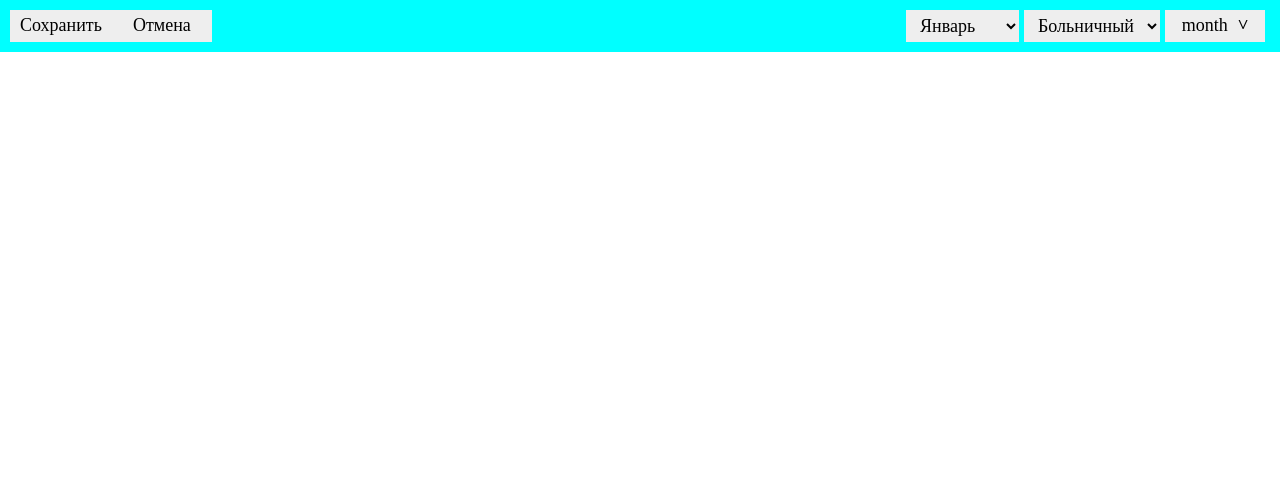
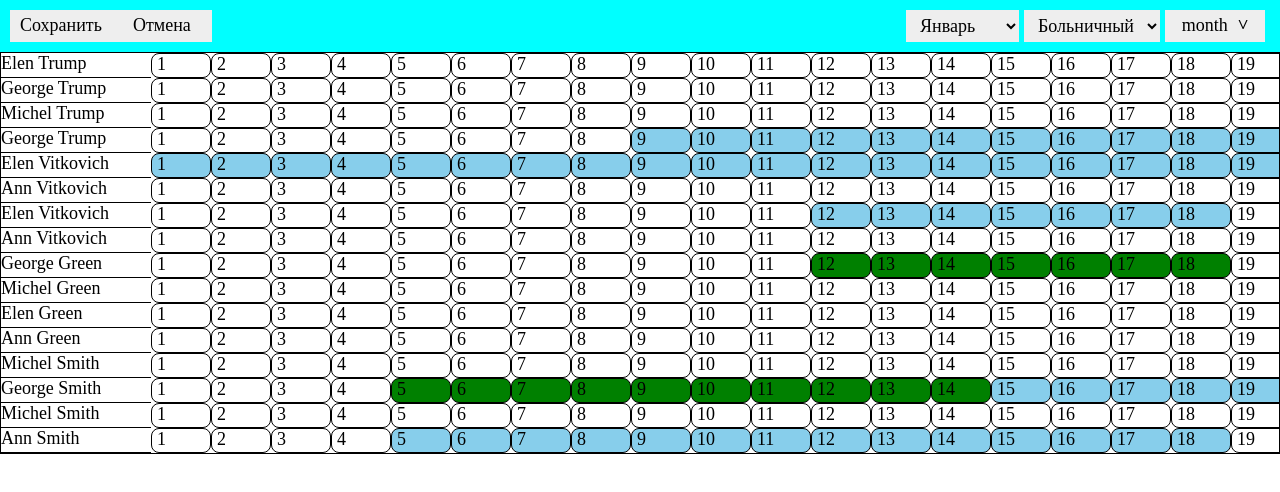
Before and after one commit to treblestock/train_vacation_schedule, a Vue app: page / in a window 1280 px wide. Shown: the top 492 px of the page. Built offline with nearby package versions, Linux system fonts and the light colour scheme.

Commit message:
Made the main part of the table: rendering table from data and filter queries. Without option of modifiing data by user

```diff
--- a/package.json
+++ b/package.json
@@ -1,5 +1,5 @@
 {
-  "name": "vacation-and-illnes-schedule",
+  "name": "vacation-and-illness-schedule",
   "version": "0.1.0",
   "private": true,
   "scripts": {
--- a/src/App.vue
+++ b/src/App.vue
@@ -1,7 +1,13 @@
 <template>
   <app-header
+    @on-queries-changed='onQueriesChanged'
   ></app-header>
-  <app-table></app-table>
+  <app-table
+    :records='formatedWorkersRecords'
+    :searchQueries='searchQueries'
+    @on-ceil-clicked='onCeilCliked'
+  ></app-table>
+
 </template>
 
 <script>
@@ -11,9 +17,12 @@ import AppTable from '@/components/app-table.vue'
 // Directives
 import relativePosition from '@/components/directives/relativePosition.js'
 import translate from '@/components/directives/translate.js'
+
 // Database
 import {workersRecords} from '@/database/index.js'
 
+// Helpers
+import {toDateArray} from '@/helpers/date.js'
 
 export default {
   components: {
@@ -27,13 +36,34 @@ export default {
   data() {
     return {
       workersRecords,
+      searchQueries: {
+        month: 'january',
+        type: 'vacation',
+      },
     }
   },
   methods: {
-
+    onCeilCliked(dateData) {
+      this.modifyDate(dateData)
+    },
+    modifyDate({workerId, dateStamp}) {
+      const workerRecrord = this.workersRecords.find(workerRecrord => workerRecrord._id == workerId)
+      // console.log(workerRecrord)
+    },
+    onQueriesChanged(newQueries) {
+      this.searchQueries = newQueries
+    }
+  },
+  computed: {
+    formatedWorkersRecords() {
+      for (const workerRecord of this.workersRecords) {
+        workerRecord.periods = workerRecord.periods.map(period => toDateArray(period, workerRecord._id) )
+        workerRecord.periods = workerRecord.periods.flat()
+      }
+      return this.workersRecords
+    },
   },
   mounted() {
-
   }
 }
 </script>
--- a/src/components/app-header.vue
+++ b/src/components/app-header.vue
@@ -5,7 +5,10 @@
       <button class="btn__reset">Отмена</button>
     </div>
 
-    <table-sort-filter></table-sort-filter>
+    <table-sort-filter
+      @on-month-query='onSelectedMonth'
+      @on-type-query='onSelectedPeriodType'
+    ></table-sort-filter>
   </header>
 </template>
 
@@ -23,6 +26,24 @@ export default {
       type: Object,
     },
   },
+  data() {
+    return {
+      searchQueries: {
+        month: 'january',
+        type: 'vacation',
+      },
+    }
+  },
+  methods: {
+    onSelectedMonth(monthSelected) {
+      this.searchQueries.month = monthSelected
+      this.$emit('onQueriesChanged', this.searchQueries)
+    },
+    onSelectedPeriodType(typeSelected) {
+      this.searchQueries.type = typeSelected
+      this.$emit('onQueriesChanged', this.searchQueries)
+    },
+  },
 }
 </script>
 
--- a/src/components/app-table.vue
+++ b/src/components/app-table.vue
@@ -1,15 +1,70 @@
 <template>
+  <div class="table">
 
+    <div class="table__body">
+      <table-row
+        v-for="record in recordsFilteredWorkers" :key="record"
+        :datesInMonth='datesInMonth'
+        :workerId='record._id'
+        :recordHeader='record.name'
+        :workerDates='record.periods'
+        :searchQueries='searchQueries'
+
+        @mousedown='onCeilCliked'
+      ></table-row>
+    </div>
+  </div>
 </template>
 
 <script>
+    // <header-row
+    //   :recordHeader='"Рабочие / " + searchQueries.month + ":"'
+    //   :workerId='1'
+    //   :periods=''
+    //   :searchQueries='searchQueries'
+    // ></header-row>
+import HeaderRow from '@/components/header-row.vue'
+import TableRow from '@/components/table-row.vue'
+import {monthNumber, getMonthDates} from '@/helpers/date.js'
+
 export default {
+  components: {
+    HeaderRow,
+    TableRow,
+  },
   props: {
-
+    records: {
+      type: Object,
+    },
+    searchQueries: {
+      type: Object,
+    },
   },
+  computed: {
+    recordsFilteredWorkers() {
+      const workerQuery = this.searchQueries.workersQuery
+      if(!workerQuery) this.records
+      return this.records
+    },
+    datesInMonth() {
+      return getMonthDates(monthNumber[this.searchQueries.month] )
+    },
+  },
+  methods: {
+    onCeilCliked(evnt) {
+      const [workerId, dateDateStamp] = event.target.id.split(' ')
+      this.$emit('onCeilClicked', {workerId, dateDateStamp,})
+    },
+  },
+  mounted() {
+  }
 }
 </script>
 
 <style scoped>
 
+.table {
+  border: 1px solid #000;
+  overflow: auto;
+}
 </style>
--- /dev/null
+++ b/src/components/header-row.vue
@@ -0,0 +1,40 @@
+<template>
+   <div class="header-row">
+    <table-row
+      :recordHeader='recordHeader'
+      :workerId='workerId'
+      :periods='periods'
+      :searchQueries='searchQueries'
+    ></table-row>
+  </div>
+</template>
+
+<script>
+import TableRow from '@/components/table-row.vue'
+
+export default {
+  components: {
+    TableRow,
+  },
+  props: {
+    recordHeader: {
+      type: String,
+    },
+    workerId: {
+      type: Number,
+    },
+    periods: {
+      type: Array,
+    },
+    searchQueries: {
+      type: Object,
+    },
+  },
+}
+</script>
+
+<style scoped>
+.header-row {
+  font-weight: 700;
+}
+</style>
--- /dev/null
+++ b/src/components/table-ceil.vue
@@ -0,0 +1,41 @@
+<template>
+   <div class="ceil"
+    :style='{backgroundColor: currentColor}'>
+    <slot></slot>
+   </div>
+</template>
+
+<script>
+export default {
+  props: {
+    date: {
+      type: Date
+    },
+    dateType: {
+      type: String,
+    },
+    workerId: {
+      type: Number || String,
+    }
+  },
+  computed: {
+    currentColor() {
+      return this.dateType === 'vacation' ? 'green' :
+        this.dateType === 'illness' ? 'skyblue' :
+        this.dateType === 'marked' ? '#eee' : 'none'
+    }
+  }
+}
+</script>
+
+<style scoped>
+
+.ceil {
+  border-radius: 8px;
+  width: 60px;
+  height: 100%;
+  border: 1px solid #000;
+
+  padding: 0 5px;
+}
+</style>
--- /dev/null
+++ b/src/components/table-row.vue
@@ -0,0 +1,91 @@
+<template>
+   <div class="table__row">
+    <div class="row__header" :id='workerId'>{{recordHeader}}</div>
+    <div class="row__body">
+      <table-ceil
+        v-for="date in datesInMonth" :key="date"
+        :date='date'
+        :dateType="findDateRecord(date, workerId)?.dateType"
+        :workerId='workerId'
+
+        :id='`${workerId} ${date.getTime()}`'
+      >{{date.getDate()}}</table-ceil>
+    </div>
+   </div>
+</template>
+
+<script>
+import TableCeil from '@/components/table-ceil.vue'
+
+// Helpers
+import {toDateArray, monthNumber} from '@/helpers/date.js'
+
+export default {
+  components: {
+    TableCeil,
+  },
+  props: {
+    datesInMonth: {
+      type: Array,
+    },
+    recordHeader: {
+      type: String,
+    },
+    workerId: {
+      type: Number,
+    },
+    workerDates: {
+      type: Array,
+    },
+    searchQueries: {
+      type: Object,
+    },
+  },
+  data() {
+    return {
+      month: this.searchQueries.month,
+      type: this.searchQueries.type,
+
+      periodDate: {},
+    }
+  },
+  methods: {
+    toDateArray,
+    findDateRecord(dateInMonth, workerId) {
+      return this.workerDates.find(dateRecord => dateRecord.date.getTime() === dateInMonth.getTime() &&
+       dateRecord.workerId === workerId)
+    }
+  },
+  computed: {
+    periodsFilteredMonth() {
+      console.log('here')
+      if(!this.month) this.workerDates
+      const requiredMonth = this.month
+      const requiredMonthNumber = monthNumber[requiredMonth]
+
+      return this.workerDates.filter(dateObj => dateObj.date.getMonth() == requiredMonthNumber)
+    },
+  },
+  mounted() {
+  }
+}
+</script>
+
+<style scoped>
+.table__row {
+  display: flex;
+  height: 25px;
+}
+.row__header {
+  flex: 0 0 150px;
+  border-bottom: 1px solid #000;
+}
+
+.row__body {
+  display: flex;
+  height: 100%;
+}
+.row__body>* {
+
+}
+</style>
--- a/src/components/table-sort-filter.vue
+++ b/src/components/table-sort-filter.vue
@@ -3,24 +3,22 @@
     <app-select
       selectName="month"
       :options='months'
-      @change='onSelectMonth'
+      @change='onSelectedMonth'
       ></app-select>
     <app-select
       selectName="periodType"
       :options='periodTypes'
-      @change='onSelectPeriodType'
+      @change='onSelectedPeriodType'
       ></app-select>
     <multiple-select
       selectName="month"
       :options='months'
       :columns='3'
-      @change='onSelectMonth'
     ></multiple-select>
   </form>
 </template>
 
 <script>
-// import {months} from '@/database/index.js' // local component database query
 
 
 export default {
@@ -37,20 +35,13 @@ export default {
     }
   },
   methods: {
-    onSelectMonth() {
-      // filler
-      const select = event.target
-      const selectedMonthValue = select.selectedOptions[0].value
-      const selectedMonthRu = select.selectedOptions[0].text
-      const selectedMonthInd = select.selectedOptions[0].index
-      console.log(selectedMonthInd, selectedMonthValue, selectedMonthRu)
+    onSelectedMonth() {
+      const selectedMonth = event.target.selectedOptions[0].value
+      this.$emit('onMonthQuery', selectedMonth)
     },
-    onSelectPeriodType() {
-      // filler
-      const select = event.target
-      const selectedPeriodType = select.value
-      const selectedPeriodTypeRu = select.selectedOptions[0].text
-      console.log(selectedPeriodTypeRu)
+    onSelectedPeriodType() {
+      const selectedPeriodType = event.target.selectedOptions[0].value
+      this.$emit('onTypeQuery', selectedPeriodType)
     },
   },
   mounted() {
--- a/src/database/modules/mockData/constants.js
+++ b/src/database/modules/mockData/constants.js
@@ -2,24 +2,24 @@
 // const WORKER_SECOND_NAMES = ["Trump", "Vitkovich", "Green", "Smith"]
 
 const WORKER_NAMES = [
-  'Elen Ann',
-  'George George',
-  'Michel Michel',
-  'George Ann',
-  'Elen George',
-  'Ann Elen',
-  'Elen Michel',
-  'Ann Ann',
-  'George Michel',
-  'Michel George',
-  'Elen Elen',
-  'Ann George',
-  'Michel Ann',
-  'George Elen',
-  'Michel Elen',
-  'Ann Michel',
+  'Elen Trump',
+  'George Trump',
+  'Michel Trump',
+  'George Trump',
+  'Elen Vitkovich',
+  'Ann Vitkovich',
+  'Elen Vitkovich',
+  'Ann Vitkovich',
+  'George Green',
+  'Michel Green',
+  'Elen Green',
+  'Ann Green',
+  'Michel Smith',
+  'George Smith',
+  'Michel Smith',
+  'Ann Smith',
 ]
-const PERIOD_TYPES = ["vacation", "illnes"]
+const PERIOD_TYPES = ["vacation", "illness"]
 const PERIOD_DATES = [
   '11.4-21.4',   '11.4-21.4',   '7.11-20.11',  '25.8-3.9',   '20.8-24.8',
   '26.5-6.6',    '14.10-16.10', '23.9-6.10',   '15.4-24.4',  '5.6-13.6',
--- a/src/database/modules/mockData/workersData.js
+++ b/src/database/modules/mockData/workersData.js
@@ -6,7 +6,7 @@ const getRandom = (from = 0, to) => from + Math.floor(Math.random() * (to + 1) )
 
 const periodContract = {
   dates: '12.03-14.08',
-  type: 'illness',
+  type: 'illnesss',
   isNew: false,
   isProved: false,
 }
--- a/src/database/modules/periodTypes.js
+++ b/src/database/modules/periodTypes.js
@@ -1,4 +1,4 @@
 export default {
-  illnes: 'Больничный',
+  illness: 'Больничный',
   vacation: 'Отпуск',
 }
--- /dev/null
+++ b/src/helpers/date.js
@@ -0,0 +1,72 @@
+function toDateArray(period, workerId) {
+  const res = []
+  const periodDatesString = period.dates
+  const [startString, endString] = periodDatesString.split('-')
+
+  const endDate = toDateObject(endString)
+  let dayNumber = startString.split('.')[0]
+  let monthNumber = startString.split('.')[1] - 1
+
+  while (true) {
+    let newDate = new Date(2021, monthNumber, dayNumber++)
+    res.push({
+      date: newDate,
+      dateType: period.type,
+      isNew: period.isNew,
+      isProven: period.isProven,
+      workerId,
+    })
+    if (newDate.getTime() == endDate.getTime() ) break
+  }
+
+  return res
+}
+function toDateObject(dateStr) {
+  const [day, month] = dateStr.split('.')
+  return new Date(2021, (month - 1), day )
+}
+
+
+
+function toStringFormat(dateObj) {
+  return dateObj.getDate() + '.' + (dateObj.getMonth + 1)
+}
+
+
+
+
+const monthNumber = {
+  january: 0,
+  february: 1,
+  march: 2,
+  april: 3,
+  may: 4,
+  june: 5,
+  july: 6,
+  august: 7,
+  september: 8,
+  october: 9,
+  november: 10,
+  december: 11,
+}
+
+
+
+function getMonthDates(monthNumber, dates = [], day = 1) {
+  const newDate = new Date(2021, monthNumber, day++)
+
+  if (newDate.getMonth() !== monthNumber) {
+    return dates
+  }
+
+  dates.push(newDate)
+  return getMonthDates(monthNumber, dates, day)
+}
+
+
+export {
+  toDateArray,
+  toStringFormat,
+  monthNumber,
+  getMonthDates,
+}
```
Also changed, not shown: 2 other files (tests, documents, lock files or other folders).
